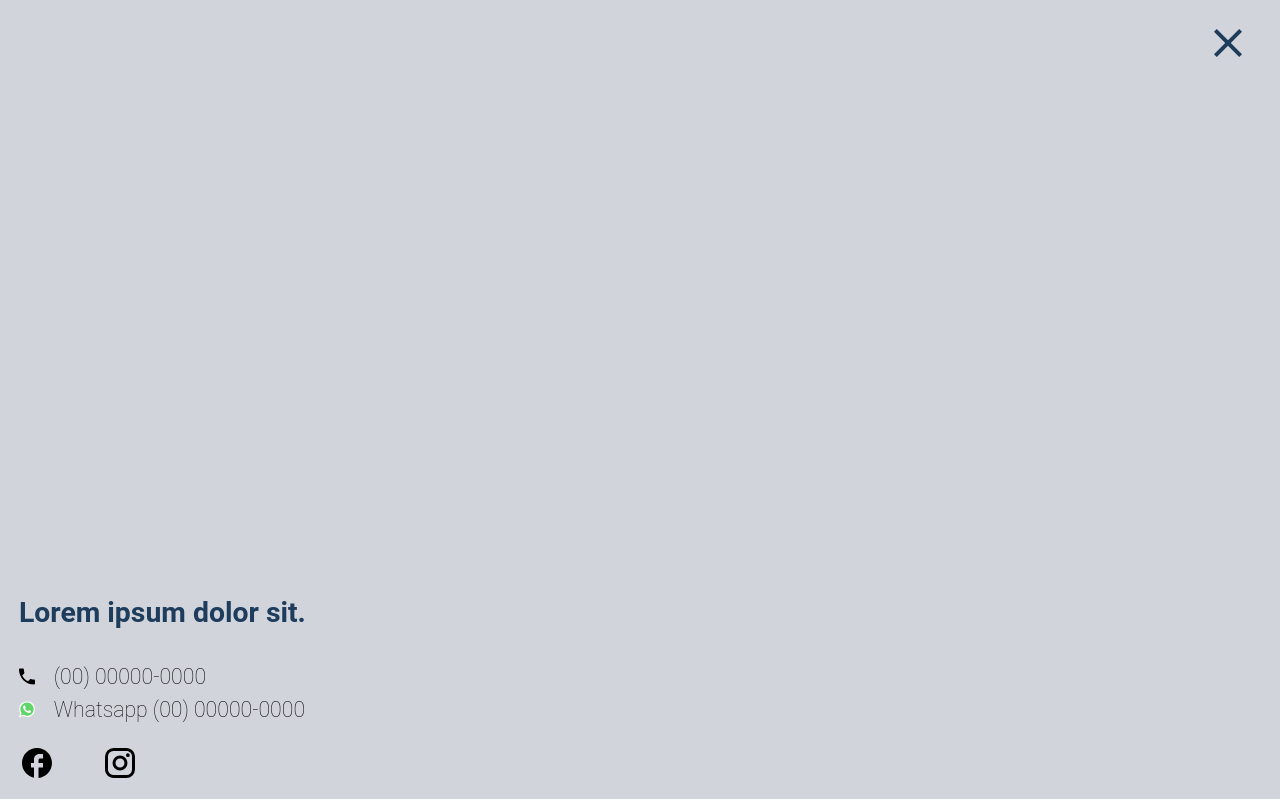
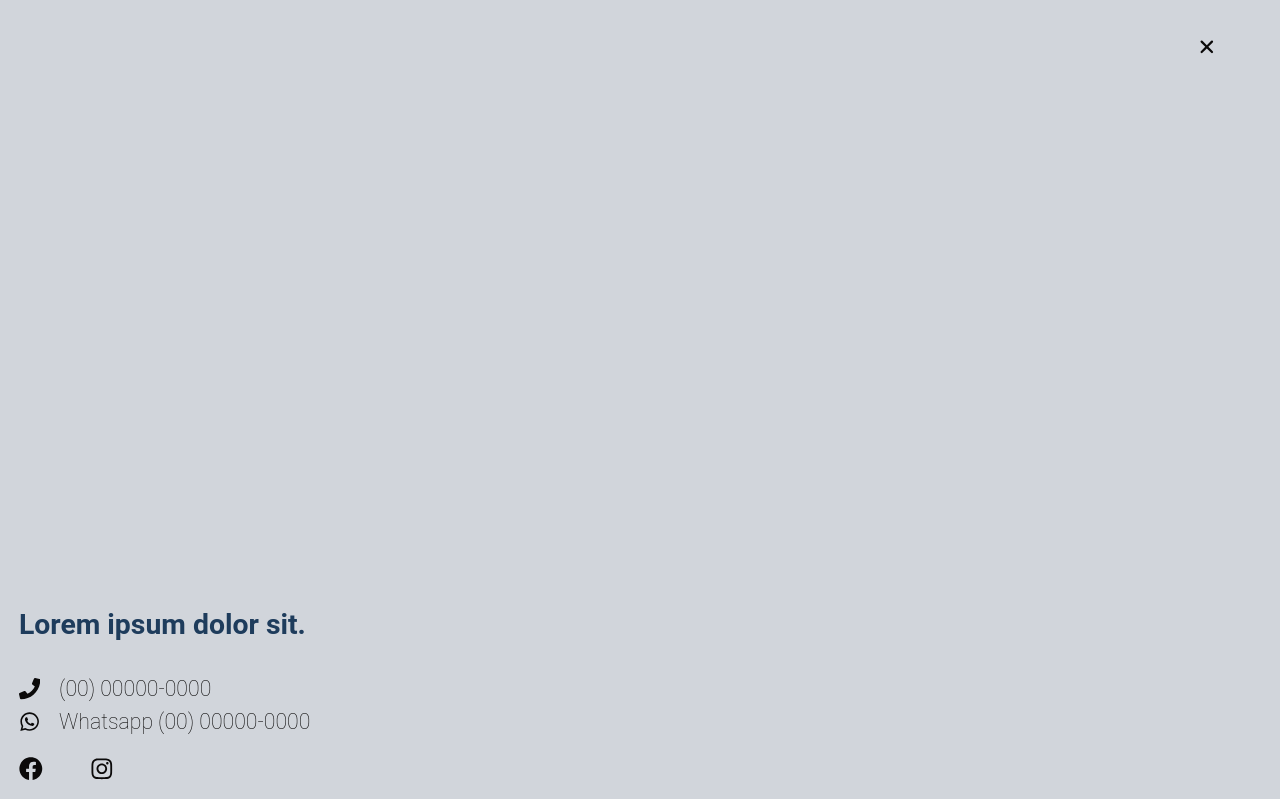
Before and after one commit to NatanCastro/imobiliaria-astro, an Astro site: page / in a window 1280 px wide. Both pictures are taken after a click on the button 1222 px from the left and 43 px from the top of the page. Shown: the top 799 px of the page. Built offline with nearby package versions, Linux system fonts and the light colour scheme; Astro itself is replaced by a stand-in of ours.

Commit message:
replace images with icons for accessibility

```diff
--- a/src/components/HouseCard/index.tsx
+++ b/src/components/HouseCard/index.tsx
@@ -30,7 +30,7 @@ const HouseProperties = ({ properties }: { properties: HouseProperty[] }) => {
 
 export const HouseCard = ({ url, title, price, properties }: House) => {
   return (
-    <div className='max-w-[16rem] bg-gray-200 rounded-md shadow-black/50 shadow-md'>
+    <div className='max-w-[18rem] bg-gray-200 rounded-md shadow-black/50 shadow-md'>
       <img className='w-full rounded-t-md' src={url} alt={title} />
       <div className='px-2 my-2'>
         <h3 className='font-poppins text-xl'>{title}</h3>
--- a/src/components/home/Header.tsx
+++ b/src/components/home/Header.tsx
@@ -1,5 +1,6 @@
 import { useState } from 'react'
 import { Modal } from './Modal'
+import { FaWhatsapp, FaPhone, Fa } from 'react-icons/fa'
 
 export const Header = () => {
   const [modal, setModal] = useState(false)
@@ -13,15 +14,18 @@ export const Header = () => {
       <h1 className='text-3xl'>LOGO</h1>
       <div className='flex items-center gap-14 max-sm:gap-6'>
         <ul className='flex items-center gap-4 text-xl max-md:hidden'>
-          <a className='flex gap-4' href='https://wa.me/+0000000000000' target='_blank'>
-            <img src='whatsapp.svg' alt='whatsapp logo' width={24} height={24} />
+          <a
+            className='flex gap-4 items-center'
+            href='https://wa.me/+0000000000000'
+            target='_blank'>
+            <FaWhatsapp width={24} height={24} />
             (00) 00000-0000
           </a>
           <a
-            className='flex gap-4 max-[769px]:hidden'
+            className='flex gap-4 items-center max-[769px]:hidden'
             href='tel:000000000000'
             target='_blank'>
-            <img src='phone.svg' alt='telefone' width={24} height={24} />
+            <FaPhone width={24} height={24} />
             (00) 00000-0000
           </a>
         </ul>
--- a/src/components/home/Modal.tsx
+++ b/src/components/home/Modal.tsx
@@ -1,3 +1,6 @@
+import { FaFacebook, FaInstagram, FaPhone, FaWhatsapp } from 'react-icons/fa'
+import { IoClose } from 'react-icons/io5'
+
 interface IModal {
   isShow: boolean
   showFunc: () => void
@@ -14,32 +17,26 @@ export const Modal = ({ isShow, showFunc }: IModal) => {
           Lorem ipsum dolor sit.
         </h3>
         <div className='mb-4 text-lg font-extralight'>
-          <a className='flex gap-4' href='tel:000000000000'>
-            <img className='' src='phone.svg' alt='telefone' width={16} height={16} />
+          <a className='flex gap-4 items-center' href='tel:000000000000'>
+            <FaPhone width={16} height={16} />
             (00) 00000-0000
           </a>
-          <a className='flex gap-4' href='https://wa.me/+0000000000000'>
-            <img
-              className=''
-              src='whatsapp.svg'
-              alt='whatsapp logo'
-              width={16}
-              height={16}
-            />
+          <a className='flex gap-4 items-center' href='https://wa.me/+0000000000000'>
+            <FaWhatsapp width={16} height={16} />
             Whatsapp (00) 00000-0000
           </a>
         </div>
         <div className='flex gap-10'>
           <a href='https://facebook.com' target='_blank'>
-            <img src='facebook.svg' alt='facebook logo' width={36} height={36} />
+            <FaFacebook width={36} height={36} />
           </a>
           <a href=''>
-            <img src='instagram.svg' alt='instagram logo' width={36} height={36} />
+            <FaInstagram width={36} height={36} />
           </a>
         </div>
       </aside>
-      <button className='absolute right-6 top-4' onClick={showFunc}>
-        <img src='/close.svg' alt='fechar menu' width={48} height={48} />
+      <button className='absolute right-6 top-4 w-12 h-12' onClick={showFunc}>
+        <IoClose width={48} height={48} />
       </button>
     </div>
   )
--- a/src/components/home/SearchArea.astro
+++ b/src/components/home/SearchArea.astro
@@ -2,7 +2,7 @@
 import { SearchForm } from '../forms'
 ---
 
-<section class='relative grid h-[500px] place-items-center mb-8 overflow-hidden'>
+<section class='relative grid h-[32rem] place-items-center mb-8 overflow-hidden'>
   <div
     class='absolute -z-10 h-[120%] w-[120%] bg-center blur-sm bg-[url(/livingRoom.webp)]'
       ></div>
```
